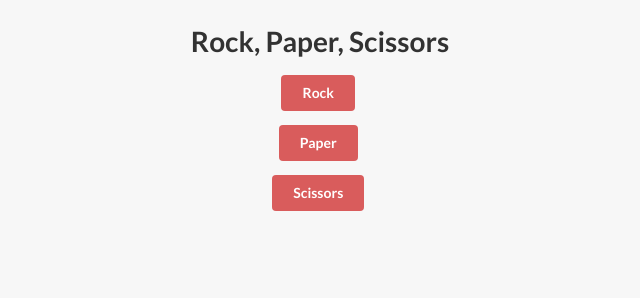
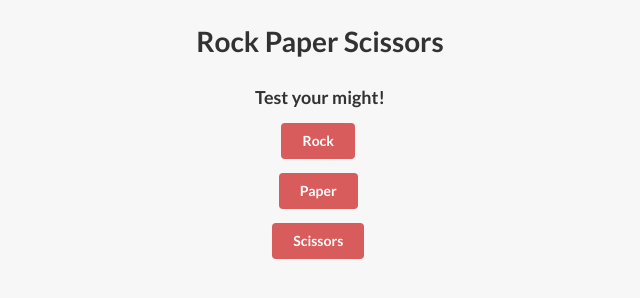
Before and after one commit to davidtdang/rock-paper-scissors-js, a plain HTML site: page index.html in a window 1280 px wide. Shown: the whole page, without its empty margins (320-960 px from the left). Drawn offline with nearby package versions, Linux system fonts and the light colour scheme.

Commit message:
minor title change

```diff
--- a/index.html
+++ b/index.html
@@ -1,10 +1,11 @@
 <!DOCTYPE html>
 <html>
   <head>
-    <title>Rock, Paper, Scissors!</title>
+    <title>Rock Paper Scissors!</title>
   </head>
   <body>
-    <center><h1>Rock, Paper, Scissors</h1></center>
+    <center><h1>Rock Paper Scissors</h1></center>
+    <center><h3>Test your might!</h3></center>
 
     <center><div class="ui red button" id="rock">Rock</button></center>
       <p></p>
```
